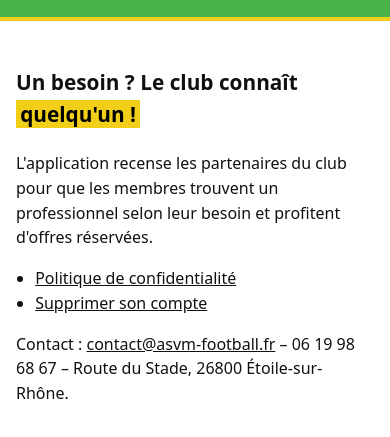
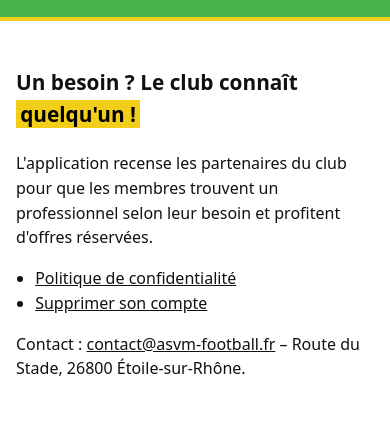
Before and after one commit to yanli26800/asvm-partenaires, a plain HTML site: page index.html in a window 390 px wide. Shown: the part 109-546 px from the top of the page. Drawn offline with Linux system fonts and the light colour scheme.

Commit message:
Retrait du numéro de téléphone des pages publiques

```diff
--- a/index.html
+++ b/index.html
@@ -29,7 +29,7 @@
     <li><a href="confidentialite.html">Politique de confidentialité</a></li>
     <li><a href="suppression-compte.html">Supprimer son compte</a></li>
   </ul>
-  <p>Contact : <a href="mailto:contact@asvm-football.fr">contact@asvm-football.fr</a> – 06 19 98 68 67 – Route du Stade, 26800 Étoile-sur-Rhône.</p>
+  <p>Contact : <a href="mailto:contact@asvm-football.fr">contact@asvm-football.fr</a> – Route du Stade, 26800 Étoile-sur-Rhône.</p>
 </main>
 </body>
 </html>
```
Also changed, not shown: confidentialite.html (+1 -1 lines).
